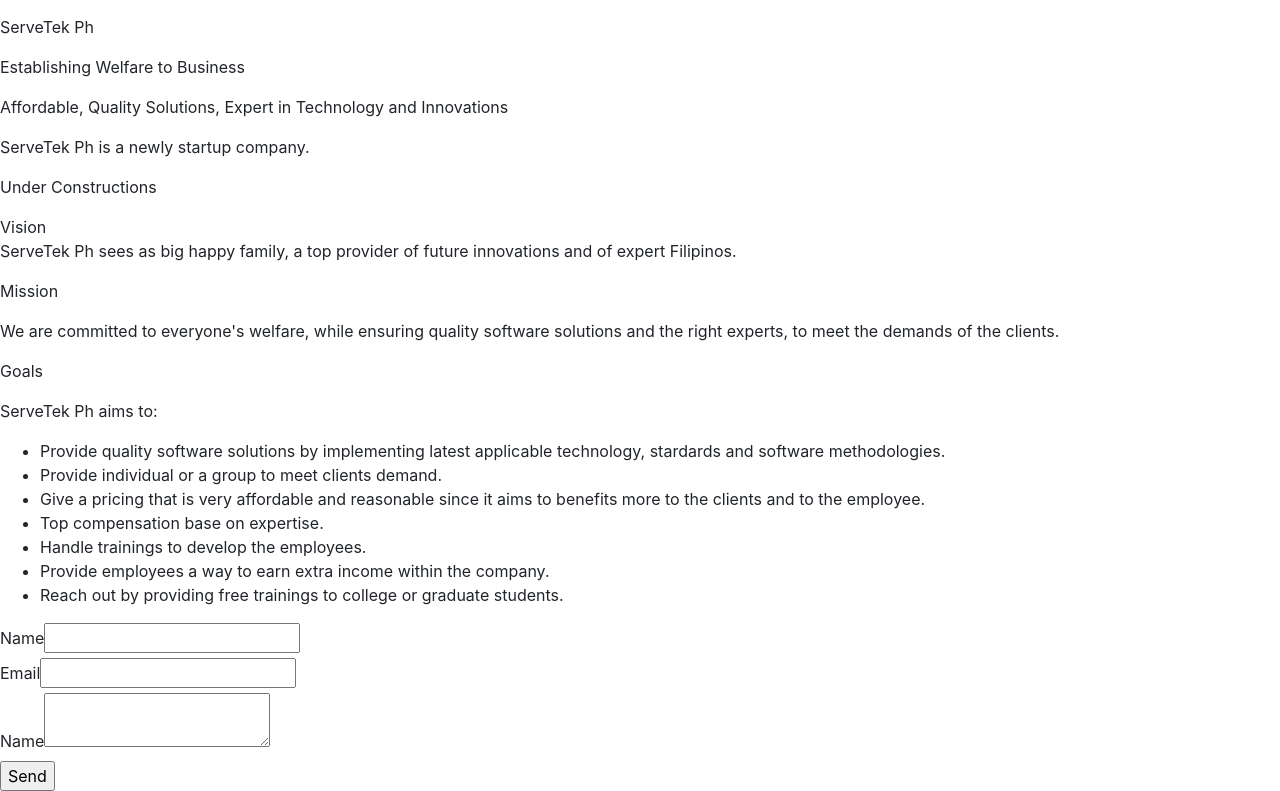
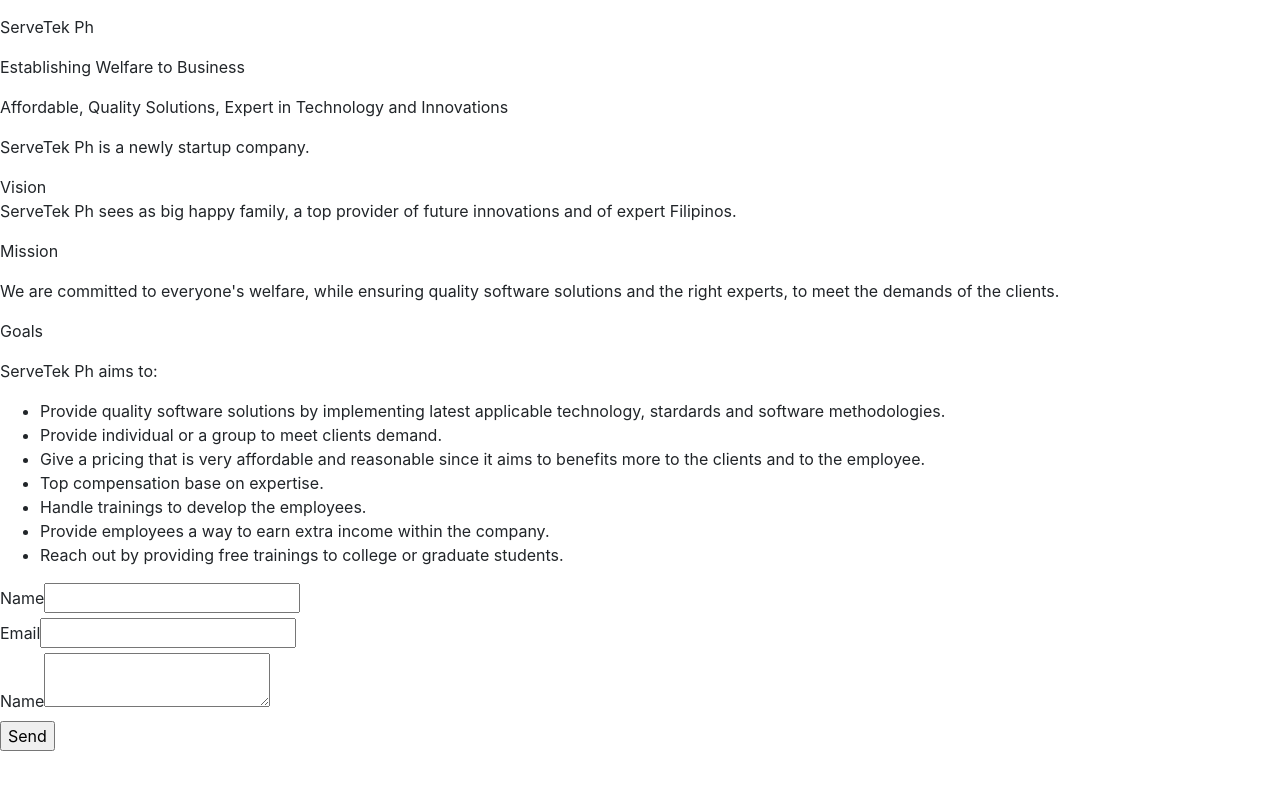
Before and after one commit to russelgb/ServeTekPh, a plain HTML site: page index.html in a window 1280 px wide. Shown: the part 97-888 px from the top of the page. After the commit the page ends 848 px from the top, so only its background shows below. Drawn offline with nearby package versions, Linux system fonts and the light colour scheme.

Commit message:
Update index.html

```diff
--- a/index.html
+++ b/index.html
@@ -28,7 +28,7 @@
       <div id="aboutus">
         <div>
           <p>ServeTek Ph is a newly startup company.</p>
-          <p>Under Constructions</p>
+
         </div>
         <div>Vision</div>
         <p>ServeTek Ph sees as big happy family, a top provider of future innovations and of expert Filipinos.</p>
```
